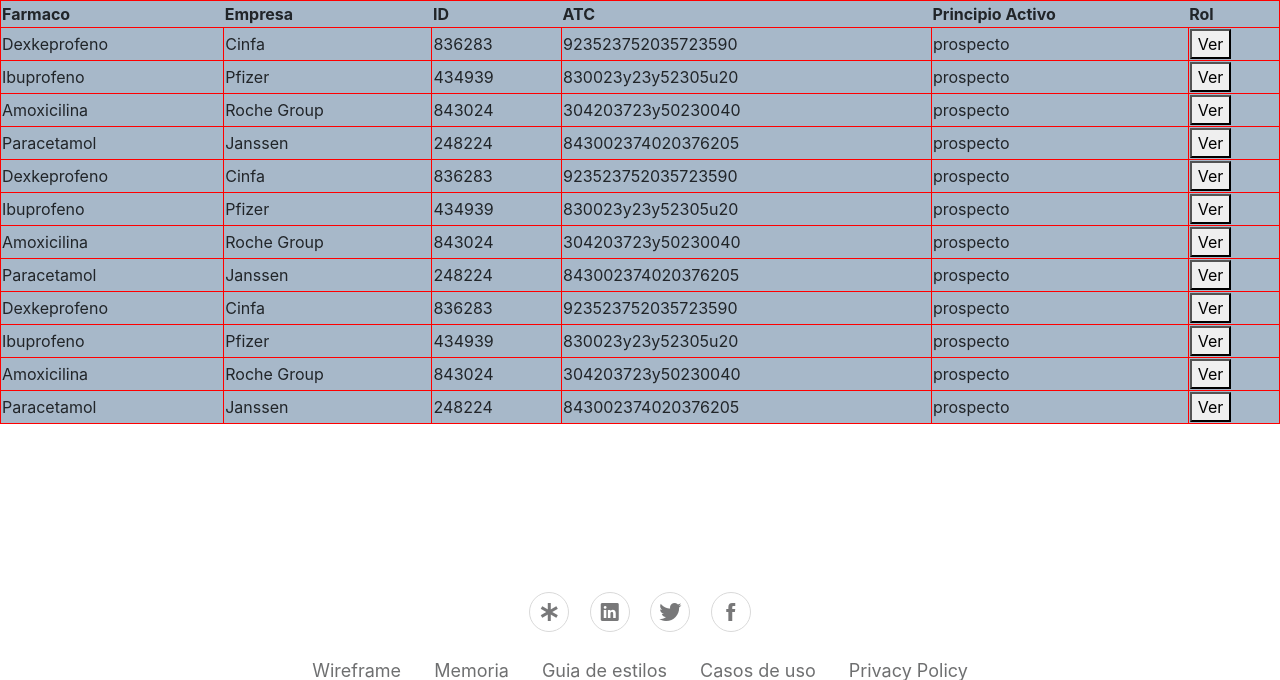
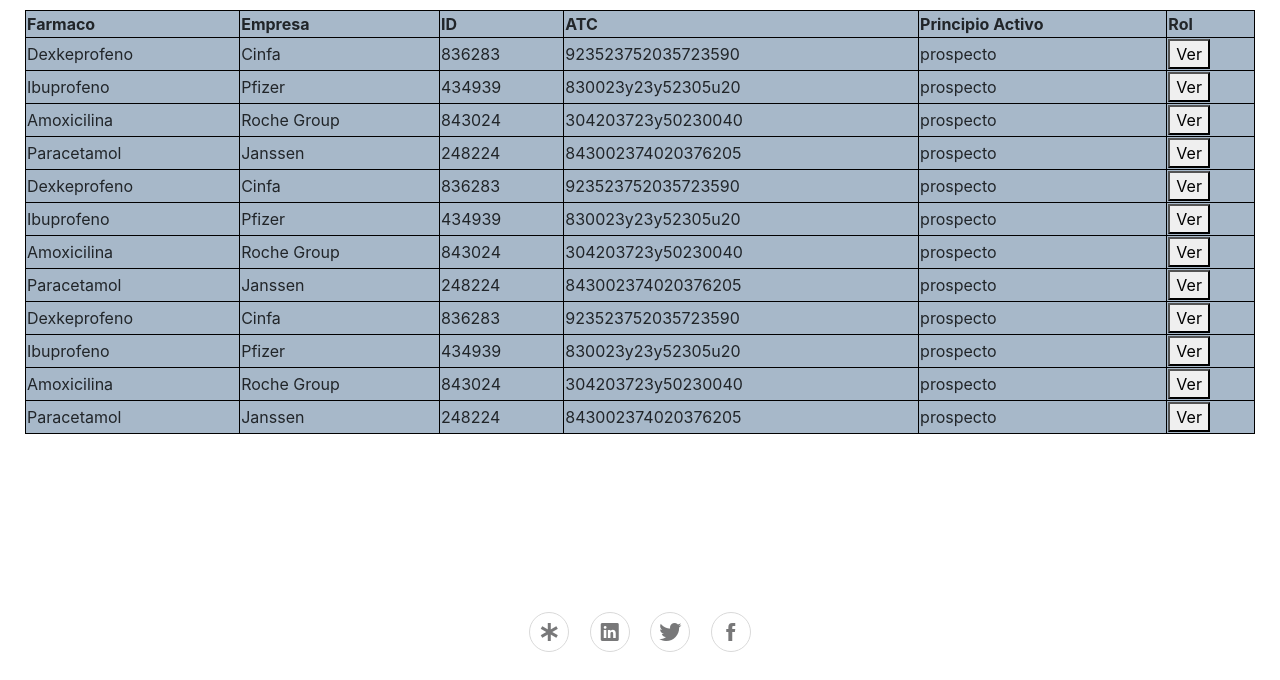
Before and after one commit to btorrent21/projecte, a PHP site: page /farmacos.html in a window 1280 px wide. Shown: the part 160-840 px from the top of the page. Run offline with PHP 8.4, Linux system fonts and the light colour scheme.

Commit message:
Update farmaco-ed.css

```diff
--- a/CSS/farmaco-ed.css
+++ b/CSS/farmaco-ed.css
@@ -117,6 +117,7 @@
 
 #tabla{
     background-color: #a7b8c9;
+    margin: 10px 25px 10px 25px
 }
 
 table{
@@ -128,8 +129,8 @@
     font-weight: bold;
 }
 
-table, tr, td{
-    border: red 1px solid;
+table, th, tr, td{
+    border: black 1px solid;
 }
 
 /*-------------------------------------------------------------------*/
```
